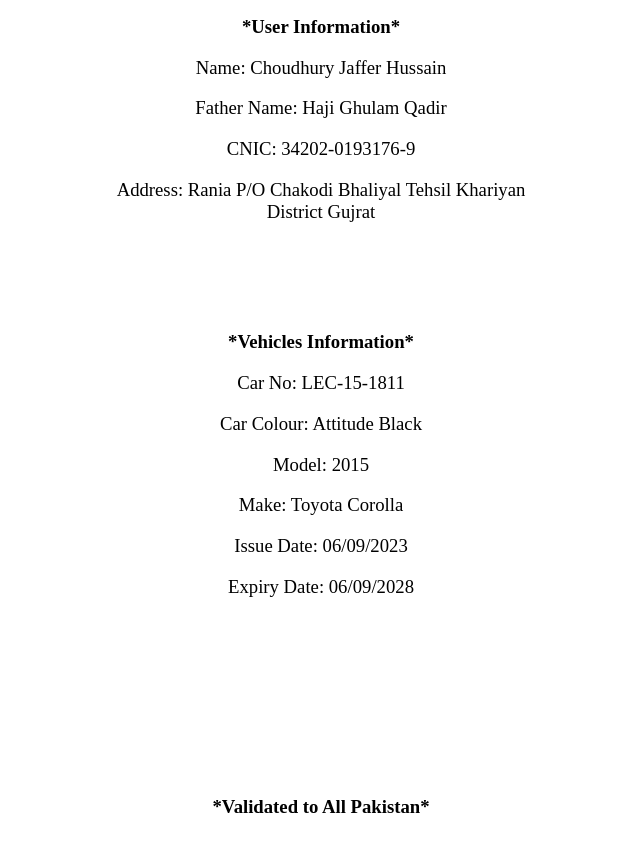
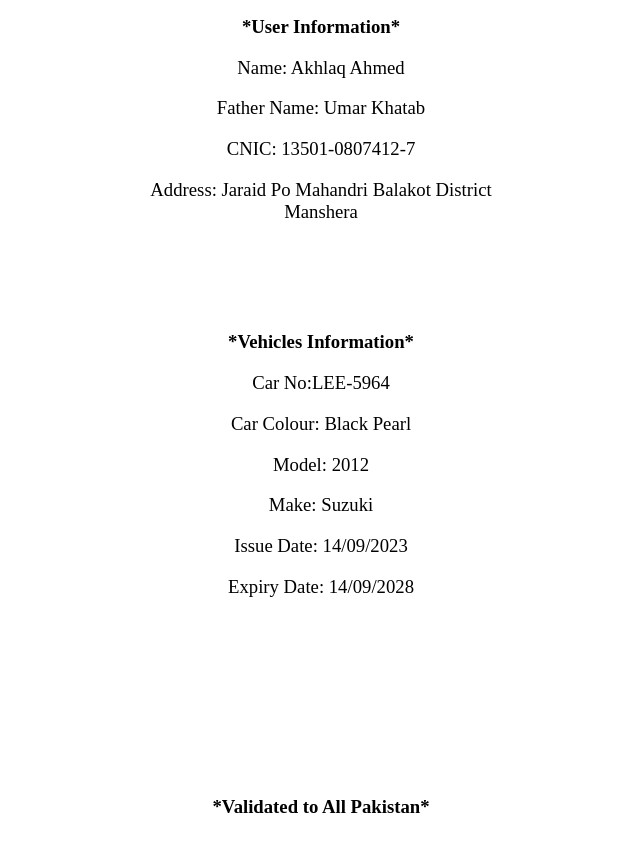
Before and after one commit to Ministry-Interior/ministryinterior1350108074127, a plain HTML site: page index.html in a window 1280 px wide. Shown: the part 2577-3428 px from the top of the page, without its empty margins (319-959 px from the left). Drawn offline with Linux system fonts and the light colour scheme.

Commit message:
index.html

```diff
--- a/index.html
+++ b/index.html
@@ -68,18 +68,18 @@
 <h3><b>Issuing Authority</b>: Muhammad Asad Mehmood</h3>
 <h3 class="padding-4">Section Officer (E-2)</h3>
 <h3><b>*User Information*</b></h3>
-<h3>Name: Choudhury Jaffer Hussain </h3>
-<h3>Father Name: Haji Ghulam Qadir</h3>
-<h3>CNIC: 34202-0193176-9 </h3>
-<h3 class="padding-2">Address: Rania P/O Chakodi Bhaliyal Tehsil Khariyan </br> District Gujrat
+<h3>Name: Akhlaq Ahmed </h3>
+<h3>Father Name: Umar Khatab </h3>
+<h3>CNIC: 13501-0807412-7 </h3>
+<h3 class="padding-2">Address: Jaraid Po Mahandri Balakot District </br> Manshera
 </h3>
 <h3><b>*Vehicles Information*</b></h3>
-<h3>Car No: LEC-15-1811</h3>
-<h3>Car Colour: Attitude Black</h3>
-<h3>Model: 2015</h3>
-<h3>Make: Toyota Corolla </h3>
-<h3>Issue Date: 06/09/2023</h3>
-<h3 class="padding-5">Expiry Date: 06/09/2028</h3>
+<h3>Car No:LEE-5964</h3>
+<h3>Car Colour: Black Pearl </h3>
+<h3>Model: 2012</h3>
+<h3>Make: Suzuki </h3>
+<h3>Issue Date: 14/09/2023</h3>
+<h3 class="padding-5">Expiry Date: 14/09/2028</h3>
 <h3 class="padding-4"><b>*Validated to All Pakistan*</b></h3>
 <h4 style="color:red">CopyRight</h4>
 <div><b>@2023</b> Ministry of Interior Pakistan Phone No: 051-9206660 Fax No: 051-9204193 Email ID: <a href="/cdn-cgi/l/email-protection" class="__cf_email__" data-cfemail="bcd8cfd0ddcb8efcd5d2c8d9ced5d3ce92dbd3ca92ccd7">[email&#10;protected]</a></div>
```
